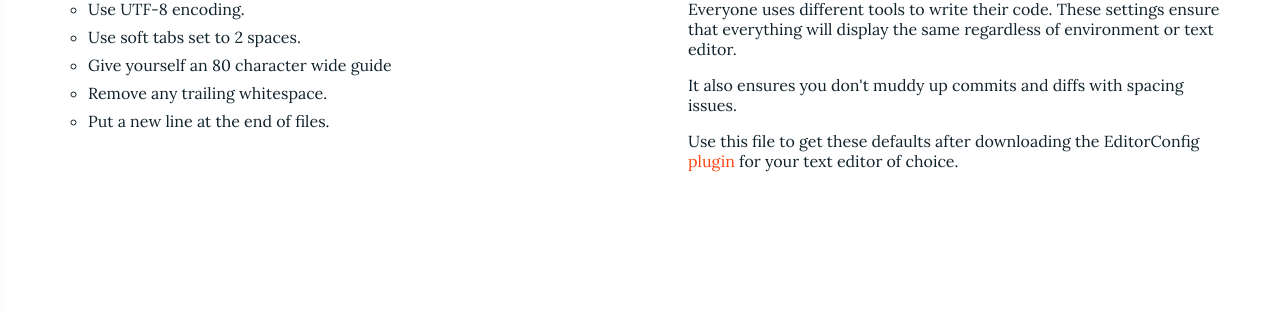
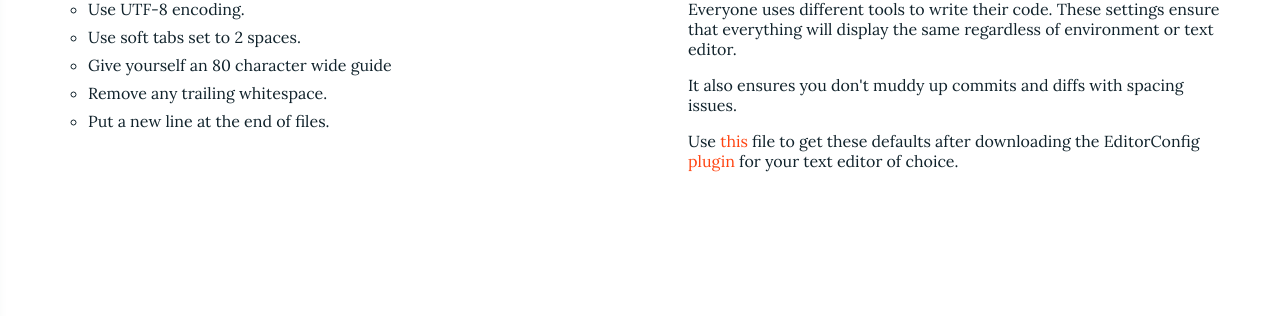
Before and after one commit to mfouquet/workmanship, a Jekyll site: the page built from index.html, in a window 1280 px wide and 900 px high, scrolled down 5502 px. Shown: the part 129-445 px from the top of the window. Built offline with Jekyll 4.4.1, drawn with Linux system fonts in a browser that asks for light colours; nearby versions of some CDN libraries; part of the change alters nothing that is shown.

```diff
--- a/_includes/reasoning/tools/editor-settings.html
+++ b/_includes/reasoning/tools/editor-settings.html
@@ -3,5 +3,5 @@
 
 <p>It also ensures you don't muddy up commits and diffs with spacing issues.</p>
 
-<p>Use this file to get these defaults after downloading the EditorConfig
+<p>Use <a href="https://github.com/mfouquet/workmanship/blob/master/.editorconfig">this</a> file to get these defaults after downloading the EditorConfig
   <a href="#t-plugins">plugin</a> for your text editor of choice.</p>
```
